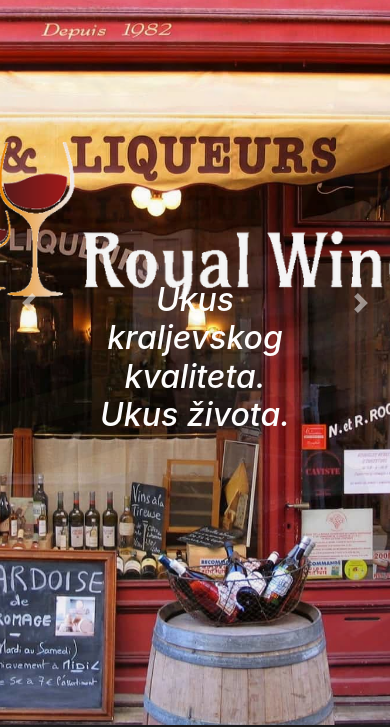
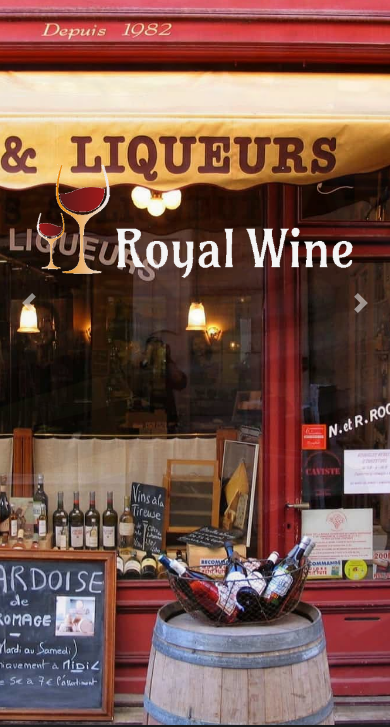
Before and after one commit to nikola-m889/Royal-Wine, a plain HTML site: page index.html in a window 390 px wide. Shown: the part 119-846 px from the top of the page. Drawn offline with nearby package versions, Linux system fonts and the light colour scheme.

Commit message:
slider text fix
Improving responsive design for main text in slider section

```diff
--- a/css/style.css
+++ b/css/style.css
@@ -464,7 +464,7 @@ footer {
 @media(max-width: 625px) {
 
     .slider-text {
-        top:57%;
+       display: none;
     }
 
     .column-right img,
@@ -502,4 +502,12 @@ footer {
        overflow: hidden;
     }
 
+    .logo-image {
+    top: 40%;
+    margin: 0 auto;
+    transform: translate(-50%, -50%);
+    width: 324px;
+    height: 120px;
+  }
+
 }
```
